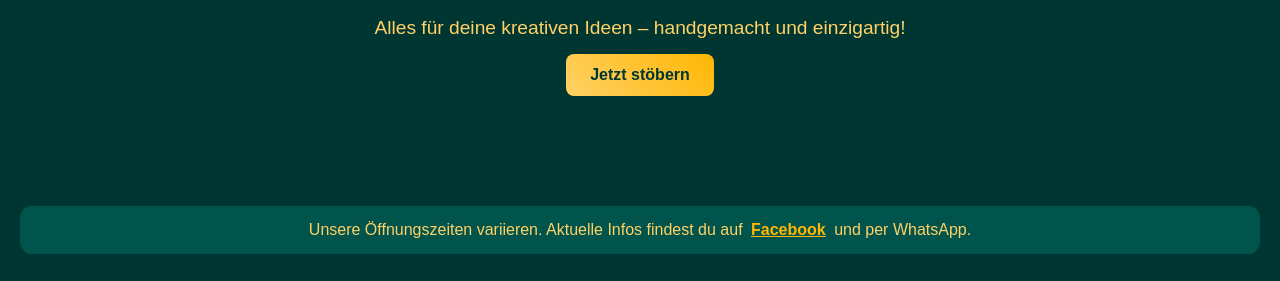
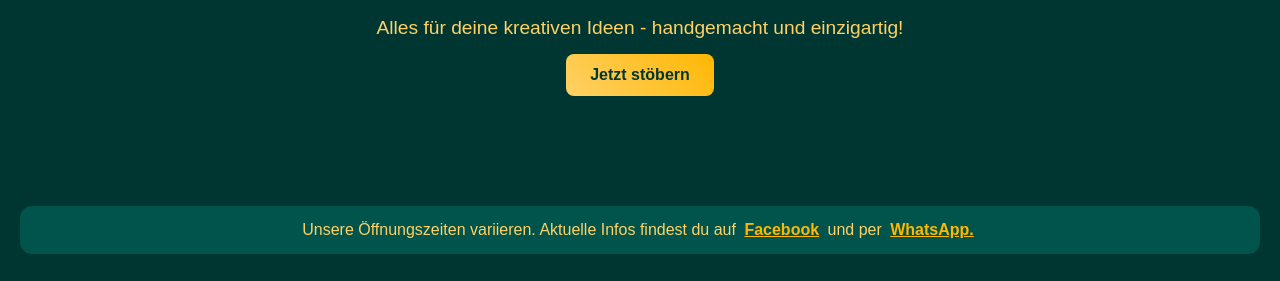
Before and after one commit to GltchAdct/Die-Basteltrine, a website: page index.html in a window 1280 px wide. Shown: the part 265-546 px from the top of the page. Drawn offline with Linux system fonts and the light colour scheme.

Commit message:
Update index.html

```diff
--- a/index.html
+++ b/index.html
@@ -421,7 +421,7 @@
 
     <section class="hero">
       <h1>Die Basteltrine</h1>
-      <p>Alles für deine kreativen Ideen – handgemacht und einzigartig!</p>
+      <p>Alles für deine kreativen Ideen - handgemacht und einzigartig!</p>
       <div class="cta">
         <a href="produkte.html">Jetzt stöbern</a>
       </div>
@@ -436,7 +436,13 @@
           target="_blank"
           rel="noopener"
         >Facebook</a>
-        und per WhatsApp.
+        und per
+        <a
+          class="social-link"
+          href="https://whatsapp.com/channel/0029VbC8lGIDOQIOhJWQ2w2l"
+          target="_blank"
+          rel="noopener"
+        >WhatsApp.</a>
       </p>
     </section>
 
```
